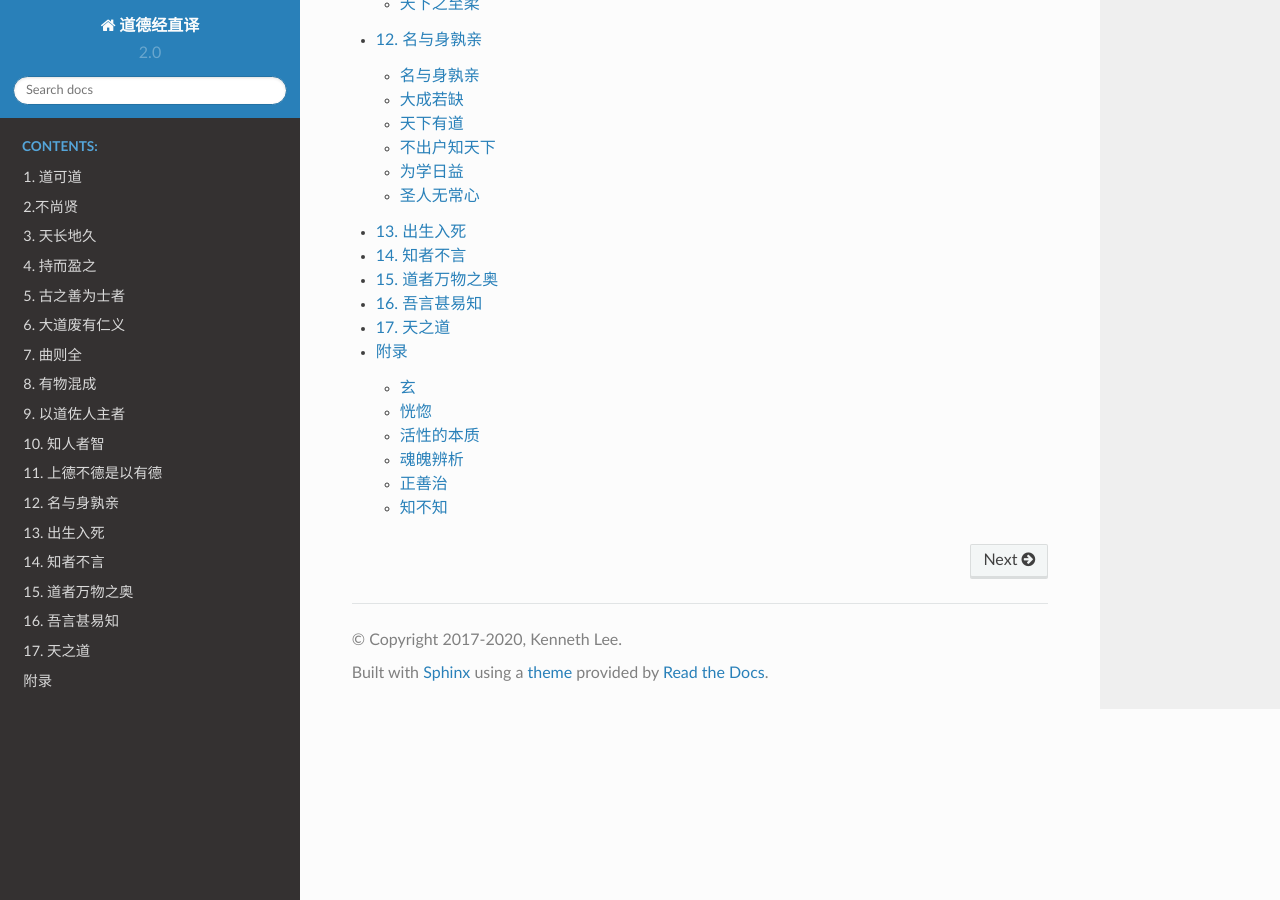
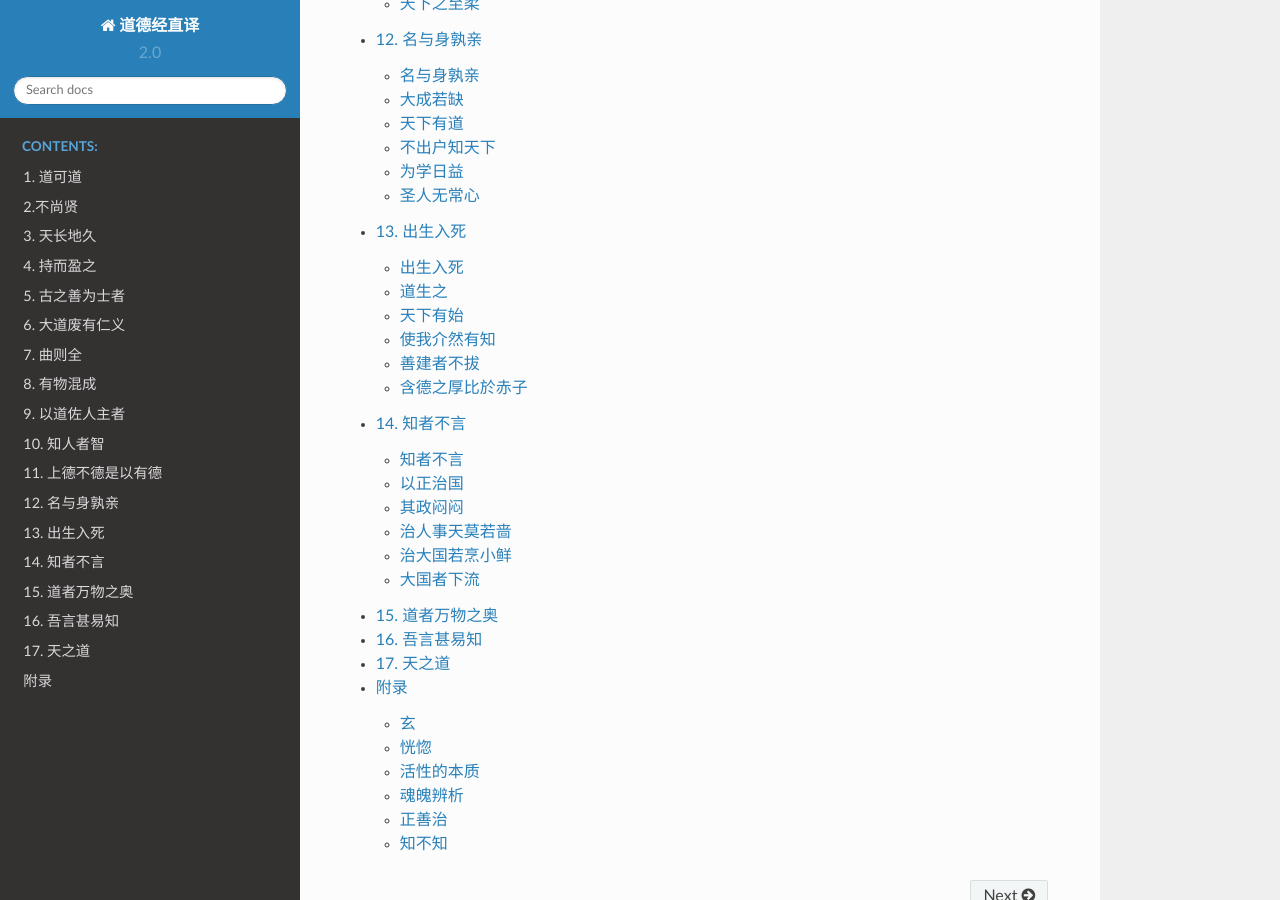
Before and after one commit to Kenneth-Lee/daodejing_translation, a Sphinx documentation site: the page built from source/README.rst, in a window 1280 px wide and 900 px high, scrolled down 9399 px. Built offline with Sphinx 7.4.7 and the Read the Docs theme 2.0.0, drawn with Linux system fonts in a browser that asks for light colours; formulas are drawn with MathJax 3.

Commit message:
13-14章：补充阅读引导
Signed-off-by: Kenneth Lee <Kenneth-Lee-2012@qq.com>

```diff
--- a/source/10.知人者智.rst
+++ b/source/10.知人者智.rst
@@ -48,7 +48,7 @@
 .. code-block:: python
 
    def my_decision(input):
-        return ! input
+        return not input
 
 这个函数其实没有自主性，因为它的输出是被外部的输入所左右的。如果你的函数是这样
 的：
--- a/source/13.出生入死.rst
+++ b/source/13.出生入死.rst
@@ -1,11 +1,16 @@
-.. Kenneth Lee 版权所有 2017-2019
+.. Kenneth Lee 版权所有 2017-2021
 
 :Authors: Kenneth Lee
-:Version: 1.0
+:Version: 2.0
+:Date: 2021-05-30
+:Status: Release
+:Abstract: 出生入死等6章
 
 13. 出生入死
 **************
 
+出生入死
+========
 ::
 
     出生入死。
@@ -27,9 +32,14 @@
 兕
         狀如野牛而靑。象形。基本上认为是今天说的犀牛。
 
-*提示：这一段谈的是“概率”，战略不是保证你“必然”可以如何如何，战略是给你提高生
-存能力的机会。用具象和细节去理解战略的逻辑，这没有什么可谈的。*
+[阅读引导]
 
+这一段谈的是“概率”，如果没有战略控制，生死，胜败，就是给自由概率问题。成功的控
+制不是能改变这个概率，而是组织逻辑让某些概率发生不了：不去游泳就就基本上不会淹
+死，一百个揍一个打概率不会被揍。所谓积德，就是离开概率的薄，进入概率的厚。
+
+道生之
+======
 ::
 
         道生之，德畜之，物形之，势成之。
@@ -68,6 +78,8 @@
         辠人（罪人）在屋下執事者。此宰之本義也。引伸爲宰制。 又屠也，烹也。主
         膳羞者曰膳宰，亦曰庖宰。
 
+天下有始
+========
 ::
 
         天下有始，以为天下母。
@@ -87,12 +99,16 @@
 殆
         止也。
 
-*提示：这段是非常高层的逻辑抽象了。整个系统的变迁，是从一个最初的原因的开始的
-，“因为要吃饭，所以去工作，因为要工作，所以要买车，因为要买车，所以要……”。一个
-最原始的原因（母），可以发展出无数的方向，所以，所有的战略变化，都要守回到原始
-的母上，决定下一步干什么，要对比到母上，只要控制了母，我就控制住了战略的所有变
-化了。这就是“习常”。*
+[阅读引导]
 
+这段是高层的逻辑抽象。整个系统的变迁，是从一个最初的原因的开始的，“因为要吃饭
+，所以去工作，因为要工作，所以要买车，因为要买车，所以要……”。一个最原始的原因
+（母），可以发展出无数的方向，所以，所有的战略变化，都要守回到原始的母上，决定
+下一步干什么，要对比到母上，只要控制了母，我就控制住了战略的所有变化了。把新的
+问题合并到原来的问题上，最后不会产生新的问题，这就是“习常”。
+
+使我介然有知
+=============
 ::
 
         使我介然有知，行於大道，唯施是畏。
@@ -116,6 +132,8 @@
         殿陛也。殿謂宮殿。殿陛謂之除。因之凡去舊更新皆曰除。取拾級更易之義也。
         天保。何福不除。
 
+善建者不拔
+==========
 ::
 
         善建者不拔。善抱者不脱。
@@ -153,18 +171,23 @@
 馀
         語之舒也。舒者，伸也。
 
-*提示：看整体的方法是看它的“德”，也就是它的策略自由度。如果一个系统处于现在这
-个状态依赖可见的几个关键要素，那这些要素不成立，这个系统就完蛋了。它的德就低。
-如果它为什么成立有很多原因可以支持，那它的德就高，这个系统就不可靠了。我们追求
-无名，就是不消耗德，不断蓄势，遇到任何风险只要向后退一步就可以了。手中有枪，不
-发射出去，没有“我很强大”这个名，但发射出去了，真的遇到危险就没有子弹了。所以，
-有德的家，乡国，不消耗名，有无数的自由度可以避险。*
+[阅读引导]
 
+看整体的方法是看它的“德”，也就是它的策略自由度。如果一个系统处于现在这个状态依
+赖可见的几个关键要素，那这些要素不成立，这个系统就完蛋了。它的德就低。如果它为
+什么成立有很多原因可以支持，那它的德就高，这个系统就不可靠了。我们追求无名，就
+是不消耗德，不断蓄势，遇到任何风险只要向后退一步就可以了。手中有枪，不发射出去
+，没有“我很强大”这个名，但发射出去了，真的遇到危险就没有子弹了。所以，有德的家
+，乡国，不消耗名，有无数的自由度可以避险。
+
+含德之厚比於赤子
+=================
 ::
 
         含德之厚比於赤子。
-        毒虫不螫，猛兽不据，攫鸟不抟。骨弱筋柔而握固。
-        未知牝牡之合而全作，精之至也。
+        毒虫不螫，猛兽不据，攫鸟不抟。
+        骨弱筋柔而握固。
+        未知牝牡（pìn mǔ）之合而全作，精之至也。
         终日号而不嗄，和之至也。
         知和曰常。知常曰明。益生曰祥。
         心使气曰强。物壮则老。谓之不道，不道早已。
@@ -189,4 +212,40 @@
 握
         搤持也。陸佃云：持五指也，在外爲持，在內爲握。《詩·小雅》握粟出卜。
 
+精
+        择也。
+
+嗄
+        飯窒也。
+
+[阅读引导]
+
+这里想请读者注意一个东西，就在这几个段落中，“明”的概念已经被重定义了两次了。之
+前说了，自知者明。然后这里他先说，见其小曰明；然后又说知常曰明。你不能说自知，
+见其小，知常是同一个意思吧？所以，《道德经》的概念不是全局的。或者你也可以说，
+他这些地方就不是在做定义，而是做的形容。说这些行为的都“明”，而“明”形容的是“无
+阴影”，无所不达，是“一”的状态。
+
+然后我们看看《道德经》怎么形容“德厚”的。我们前面说了，“德厚”是处于逻辑链的，相
+对目标来说，高概率的区域。而且这个区域不是扁平的，不是，游泳还是不游泳的问题，
+而是一层层叠高的，比如因为附近没有水，所以连游不游泳这个问题都不存在的问题。《
+道德经》把徳厚比做赤子，出生之子。这里取了其中的什么性质呢？：
+
+1. 毒虫不螫，猛兽不据：这是有其他力量在保护；
+
+2. 骨弱筋柔而握固：这是足够力量在自己需要做到的范围里做到自己可以做到的事情；
+
+3. 未知牝牡之合而全作：不知道自己的来源（牝牡之合）是什么，却自身完满。也就是
+   说，自身完满才是重要的，什么理由导致的完满不是。所以这才是选择的极致。
+
+4. 终日号而不嗄：整天嚎哭却不会窒息。这是走到极限而不越界。
+
+综合起来，徳厚是在一个范围内自由活动，用尽力量去左右系统，却不会离开系统的保护
+。这个形容本质上是一个不离开那个所有“雄”组成的“常”所处的状态。要看到常，就得看
+到雄，要看到雄，就必须守着雌。让雄雌交合在一起，这就是和之至。组织管理的终极目
+标，不是向左，也不是向右，而是让左右融合。
+
+这往庸俗说是和稀泥，你非要这样说也无不可。关键在与你和完了问题解决了没有，这才
+是区别。
+
 .. vim: tw=78 fo+=mM
--- a/source/14.知者不言.rst
+++ b/source/14.知者不言.rst
@@ -1,11 +1,16 @@
-.. Kenneth Lee 版权所有 2018-2020
+.. Kenneth Lee 版权所有 2018-2021
 
 :Authors: Kenneth Lee
-:Version: 1.1
+:Version: 2.0
+:Date: 2021-05-31
+:Status: Release
+:Abstract: 知者不言等6章
 
 14. 知者不言
 *************
 
+知者不言
+=========
 ::
 
         知者不言。言者不知。
@@ -24,6 +29,30 @@
 得不到而被轻贱。所以（玄同）(才能）成为天下的“贵”（被天下看重的东西）。\ *玄同
 不需要疏利害贵贱，它无名，和事情合为一体。*
 
+[阅读引导]
+
+首先讨论一个很多人都觉得“找事儿”但其实不好回答的问题。不知道大家听过这个笑话没
+有？：
+
+        知者莫要言。
+        莫言你又言？
+        他言你莫言!
+        要言大家言。
+
+所以，既然知者不言，老子这个人知还是不知？
+
+这其实是个讨论对象的问题：真要干那件事，就不言了，因为要干，就不能被名带偏了。
+但跳出那件事，你说那件是是如何如何的，这就可以言。讨论哲学，你非要每句话都在讨
+论全集，那就不用讨论了。因为语言这个“有”永远都覆盖不了语言另一侧的那个“无”啊。
+
+然后我们讨论一下最后一句“故为天下贵”。到底什么“为天下贵”？不可得吗？还是“不言”
+？或者是“玄同”？我的判断是：这三者是一个东西。不可得所以产生名（和目标有差距）
+，从玄这个角度，亲疏，利害，贵贱，都是一个东西，说到底是目标没有达成而制造的名
+，所以才有了万物，你要解决它，就要同于它，所以它才是天下贵。天下完满了，就反而
+没有这个名了，所以出问题发而是天下存在的原因。也就是它产生动力的原因。
+
+以正治国
+========
 ::
 
         以正治国，以奇用兵，以无事取天下。
@@ -47,6 +76,14 @@
 伎
         與也。舁部曰。與者、黨與也。此伎之本義也。廣韵曰。侣也。不違本義。俗用
         爲技巧之技。
+
+[阅读引导]
+
+这是一个例证。证明组织的管理策略就是“没有管理者的意志”在其中，不制造人为的对立
+，让所有人聚焦到真正，不得不处理的问题上。
+
+其政闷闷
+=========
 
 ::
 
@@ -84,6 +121,8 @@
         肆其心，周行天下。《註》肆，極也。《周語》藪澤肆旣。《註》肆，極也。旣
         ，盡也。
 
+治人事天莫若啬
+===============
 ::
 
         治人事天莫若啬。
@@ -101,18 +140,28 @@
 根固柢”（强化根本），\ *（是）*\ 延长生存时间的方法。
 
 啬
-        康熙字典：又《老子·道德經》治人事天莫如嗇。《註》嗇者，有餘不盡用之意。
+        《註》：嗇者，有餘不盡用之意。
 
-*这里值得提示的是这个“啬”字的理解。这里要求节省的是什么？我认为是“名”，你做了
+[阅读引导]
+
+这里值得提示的是这个“啬”字的理解。这里要求节省的是什么？我认为是“名”，你做了
 一堆的事，非要到处说，非要发挥它的作用，这就是在“用”，用掉了，就没有积累了。战
 略中，所有的提前准备都被你用掉了，后面在细节上遇到风险，你用什么来保护自己？你
 被层层保护逻辑所保护，这些保护逻辑全部没有动用，你才是稳的。这才是长生久视之道
-。*
+。
 
-*把名用掉还有一种理解：做某件事已经把问题解决了，非要向别人或者自己证明：“这件
+把名用掉还有一种理解：做某件事已经把问题解决了，非要向别人或者自己证明：“这件
 事应该这样解决”，“这件事具有这样的规律”，就会额外做事情来实现这种证明，这也是
-把积累用掉。*
+把积累用掉。
 
+现实的例子是：为了说明你有钱，你得花钱；为了说明你有力，你得去打架。越是证明一
+个名，就越消耗你的积累。所以，太多的证明，就是太多的消耗。
+
+当然，反过来也可以说，不去证明，你怎么能保证你后面真有这个力量呢？所以，最终这
+又是一个平衡问题，但总体战略上，证明一个名，就会消耗积累，这是大方向。
+
+治大国若烹小鲜
+===============
 ::
 
         治大国若烹小鲜。
@@ -133,6 +182,8 @@
 神
         天神，引出萬物者也。从示申。
 
+大国者下流
+===========
 ::
 
         大国者下流，天下之交。天下之牝。
@@ -142,18 +193,20 @@
         故或下以取，或下而取。
         大国不过欲兼畜人。小国不过欲入事人。夫两者各得所欲，大者宜为下。
 
-大国的向下流，是天下的支柱，是天下的母。母常以静来胜过公。静的在下面。所以大国
-放在小国下面，就取得小国。小国（把自己）放在大国下面，就取得大国。所以，有时把
-自己放在下面“以便”取得，有时实际处于下面“从而”取得。大国不过就是要多养些人，小
-国不过是就是要想加进入做其中一份子（也可以理解为进去侍奉人，看你爱从什么角度理
-解了）。两者可以各得所欲，大的适合作为“下”的。
+大国的向下流（或者是“下游”），是天下的支柱，是天下的母。母常以静来胜过公。静的
+在下面。所以大国放在小国下面，就取得小国。小国（把自己）放在大国下面，就取得大
+国。所以，有时把自己放在下面“以便”取得，有时实际处于下面“从而”取得。大国不过就
+是要多养些人，小国不过是就是要想加进入做其中一份子（也可以理解为进去侍奉人，看
+你爱从什么角度理解了）。两者可以各得所欲，大的适合作为“下”的。
 
 交
         交脛也。从大，象交形。脛，胻也。厀下踝上曰脛。
 
-*这个观点其实很简单，但什么都“我要”的人通常理解不了。或者说有人会认为：对方不
+[阅读引导]
+
+这个观点其实很简单，但什么都“我要”的人通常理解不了。或者说有人会认为：对方不
 肯怎么办？这是我经常要强调“战略”和“守”的原因。“对方不肯怎么办？” 该怎么办怎么
 办啊。最优模型和现实是两个问题，显示情况从来都是离开最优模型的，但离开最优模型
-就有额外的力量在推着，你就看到推力和阻力在什么地方了。*
+就有额外的力量在推着，你就看到推力和阻力在什么地方了。
 
 .. vim: tw=78 fo+=mM
```
